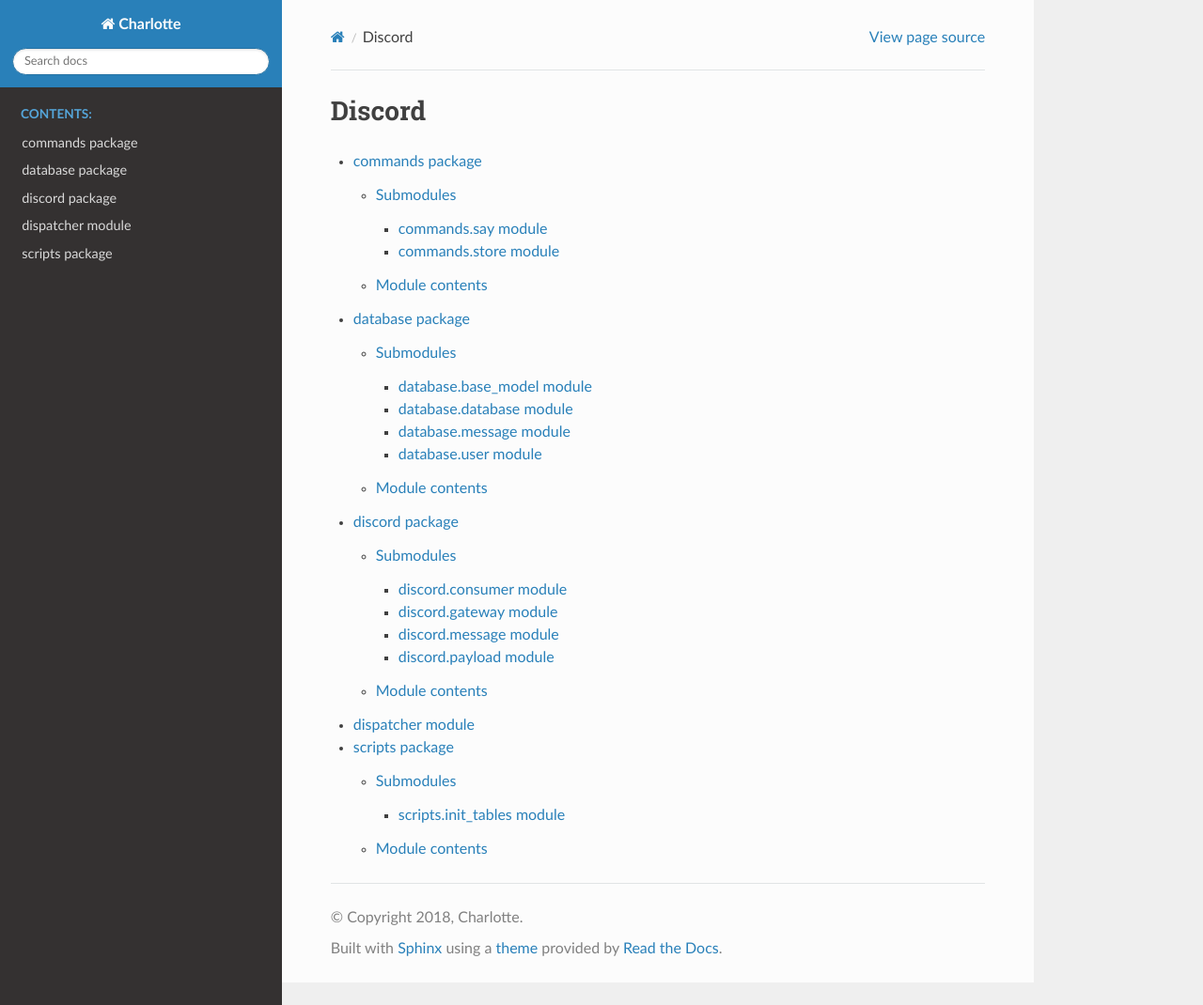
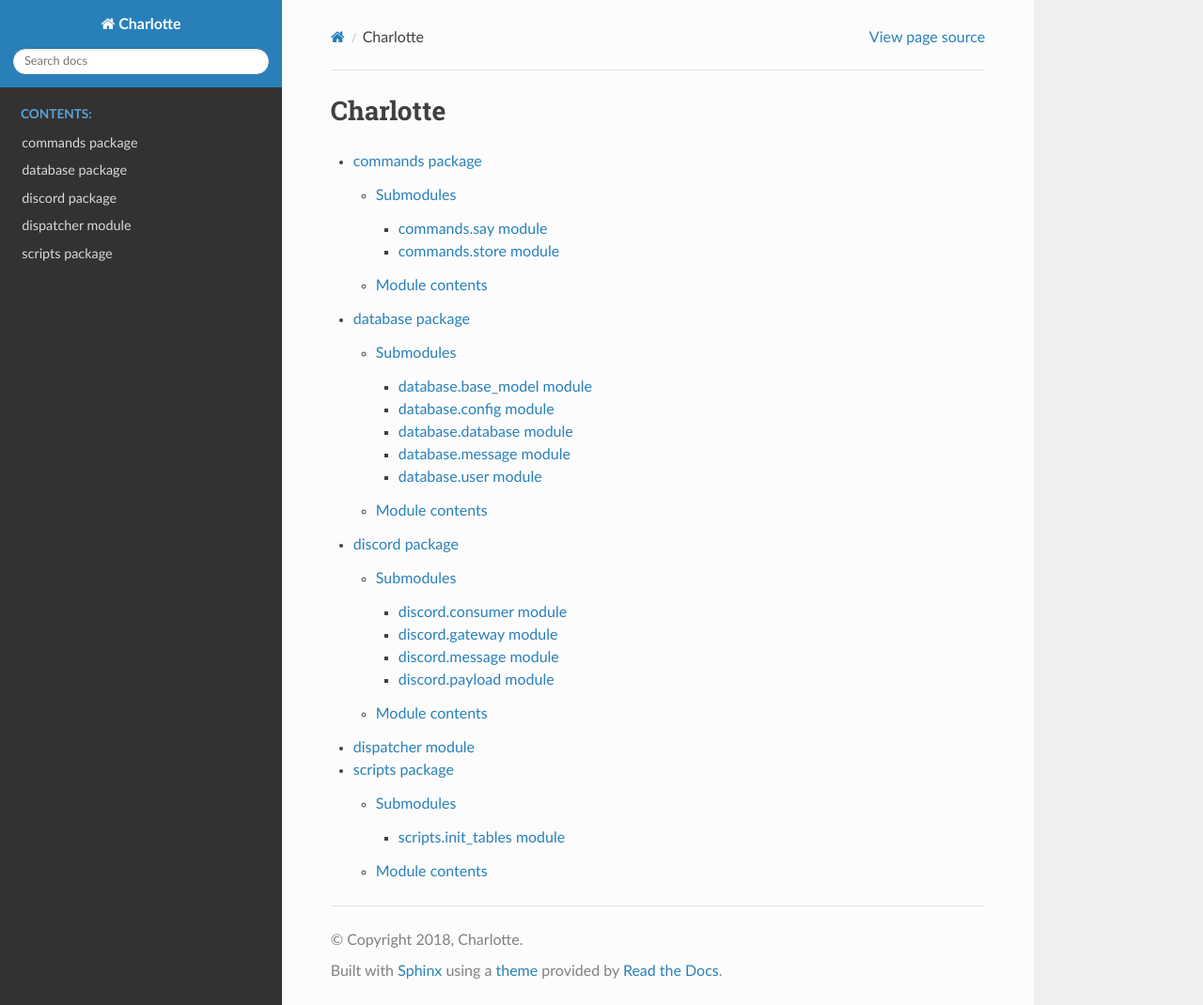
Before and after one commit to DataScienceDiscord/Charlotte, a Sphinx documentation site: the page built from docs/source/_generated/modules.rst, in a window 1280 px wide and 1070 px high. Shown: the whole window at 94% size. Built offline with Sphinx 7.4.7 and the Read the Docs theme 2.0.0, drawn with Linux system fonts in a browser that asks for light colours.

```diff
--- a/docs/source/_generated/commands.rst
+++ b/docs/source/_generated/commands.rst
@@ -5,7 +5,6 @@ Submodules
 ----------
 
 .. toctree::
-   :maxdepth: 4
 
    commands.say
    commands.store
--- /dev/null
+++ b/docs/source/_generated/database.config.rst
@@ -0,0 +1,7 @@
+database.config module
+======================
+
+.. automodule:: database.config
+    :members:
+    :undoc-members:
+    :show-inheritance:
--- a/docs/source/_generated/database.rst
+++ b/docs/source/_generated/database.rst
@@ -7,6 +7,7 @@ Submodules
 .. toctree::
 
    database.base_model
+   database.config
    database.database
    database.message
    database.user
--- a/docs/source/_generated/modules.rst
+++ b/docs/source/_generated/modules.rst
@@ -1,5 +1,5 @@
-Discord
-=======
+Charlotte
+=========
 
 .. toctree::
    :maxdepth: 4
--- a/requirements.txt
+++ b/requirements.txt
@@ -3,3 +3,6 @@ peewee
 psycopg2
 websocket-client
 pytest
+sphinx
+sphinxcontrib.napoleon
+sphinx_rtd_theme
```
Also changed, not shown: .travis.yml, 1 other file.
